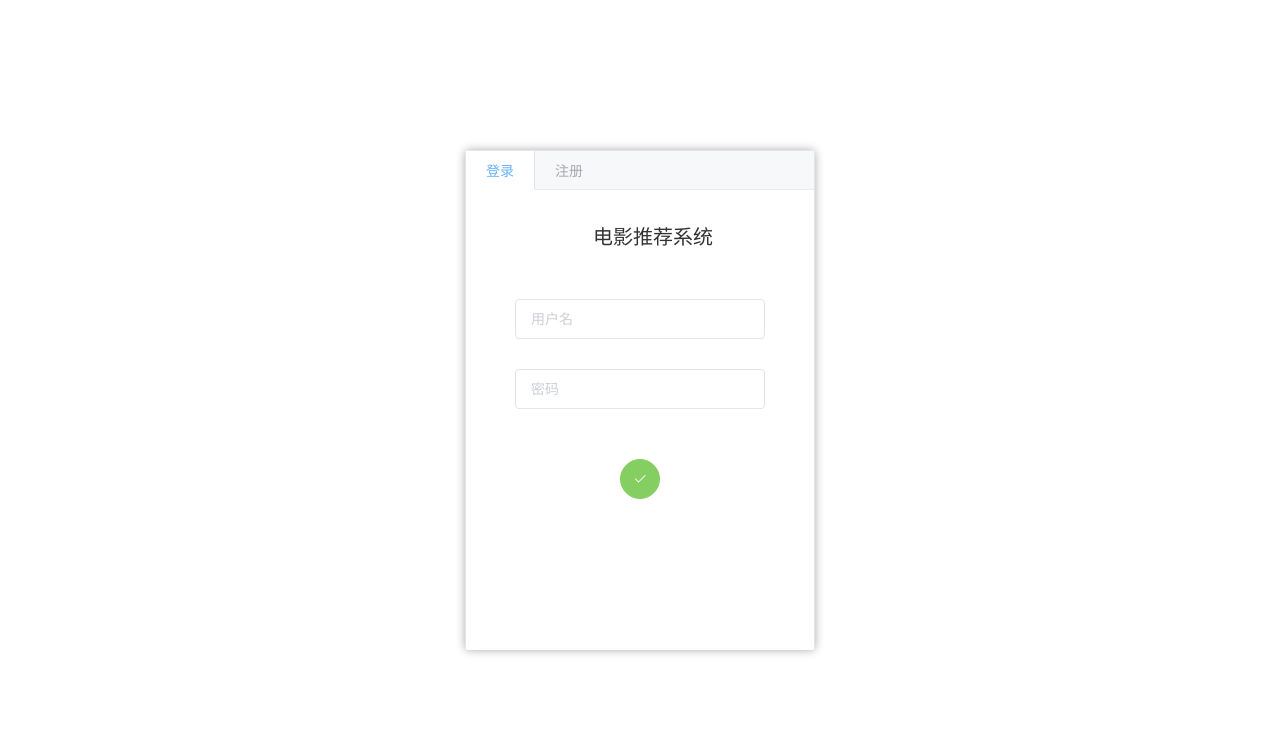
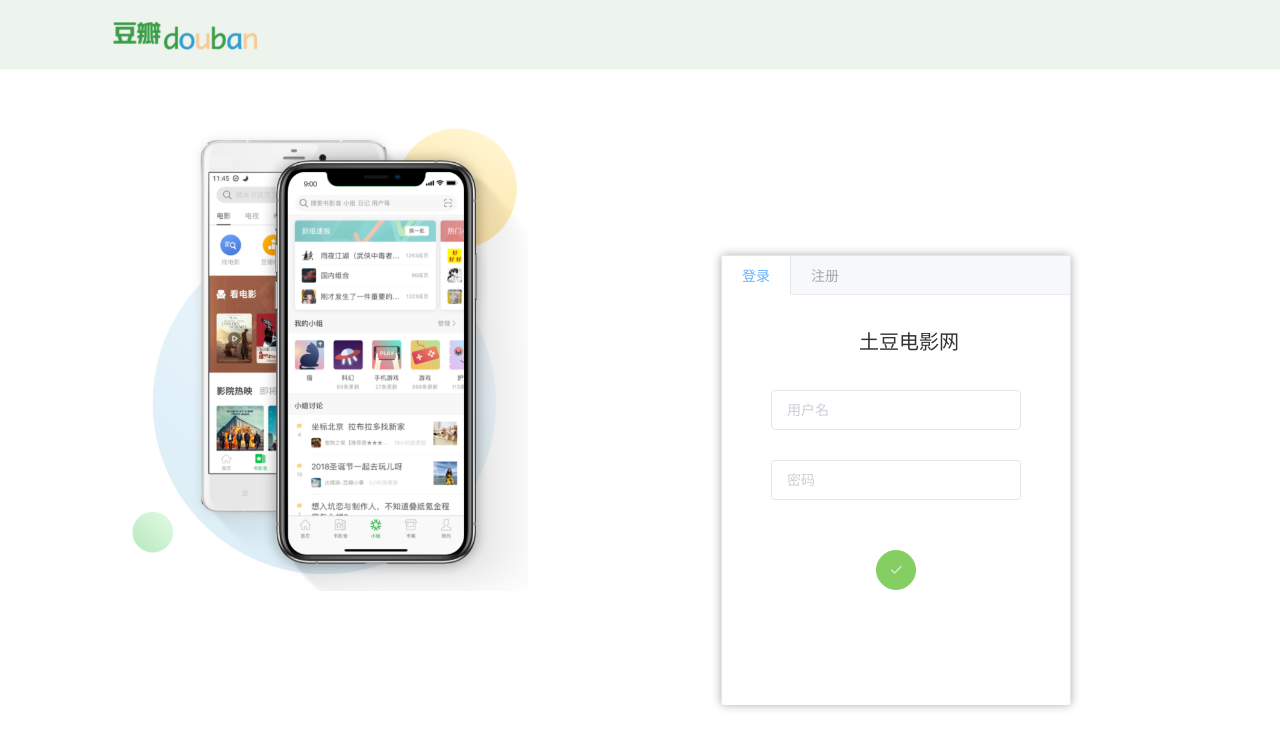
Before and after one commit to goodHealth-coding/filmsystem, a Vue app: page / in a window 1280 px wide. Shown: the top 748 px of the page. Built offline with nearby package versions, Linux system fonts and the light colour scheme.

Commit message:
登录界面

```diff
--- a/public/index.html
+++ b/public/index.html
@@ -16,4 +16,10 @@
     <div id="app"></div>
     <!-- built files will be auto injected -->
   </body>
+<style>
+  *{
+    margin: 0;
+    padding: 0;
+  }
+</style>
 </html>
--- a/src/components/Film.vue
+++ b/src/components/Film.vue
@@ -19,7 +19,9 @@
         mounted: function () {
 
         },
-        methods: {}
+        methods: {
+
+        }
     }
 </script>
 
--- a/src/components/Login.vue
+++ b/src/components/Login.vue
@@ -1,9 +1,16 @@
 <template>
+    <div>
+        <div class="top">
+            <img :src="require('../assets/login_top.png')" height="70px" width="100%">
+        </div>
+        <div class="left_bac">
+            <img :src="require('../assets/left_bac.png')" width="400px">
+        </div>
         <div class="login_box" onmouseout="style.opacity='0.8'" onmouseover="style.opacity='1'">
             <el-tabs type="border-card">
                 <el-tab-pane label="登录">
                     <div class="top_bar">
-                    <div class="name">电影推荐系统</div>
+                        <div class="name">土豆电影网</div>
                     </div>
                     <div style="height: 30px;"></div>
                     <i class="fa fa-user-o fa-2x" aria-hidden="true" style="float:left"></i>
@@ -17,7 +24,7 @@
                 </el-tab-pane>
                 <el-tab-pane label="注册">
                     <div class="top_bar">
-                    <div class="name">电影推荐系统</div>
+                        <div class="name">土豆电影网</div>
                         <div class=""></div>
                     </div>
                     <div style="height: 20px;"></div>
@@ -36,6 +43,7 @@
                     <div style="height: 140px;"></div>
                 </el-tab-pane>
             </el-tabs>
+        </div>
     </div>
 </template>
 
@@ -95,21 +103,36 @@
                 }).finally(function () {
                     console.log('完成！');
                 });
+            },
+            register(){
+
             }
+
         }
     }
 </script>
 
 <style scoped>
+    .top{
+        height: 50px;
+        width: 100%;
+        /*background: url("../assets/login_top.png");*/
+    }
+    .left_bac{
+        width: 350px;
+        height: 450px;
+        margin-top: 5%;
+        margin-left: 10%;
+    }
     .login_box {
         opacity: 0.8;
         width: 350px;
-        height: 500px;
+        height: 450px;
         background: #f5f5f5;
         border-radius: 4px;
         position: absolute;
-        top: 50%;
-        left: 50%;
+        top: 60%;
+        left: 70%;
         transform: translate(-50%,-50%);
         -webkit-transform: translate(-50%,-50%);
         overflow: hidden;
@@ -117,7 +140,7 @@
     }
     .top_bar {
         width: 100%;
-        height: 64px;
+        height: 50px;
     }
     .top_bar .name {
         text-align: center;
```
Also changed, not shown: src/assets/left_bac.png (added), src/assets/login_top.png (added). Lines whose indentation alone changed are shown as unchanged.
